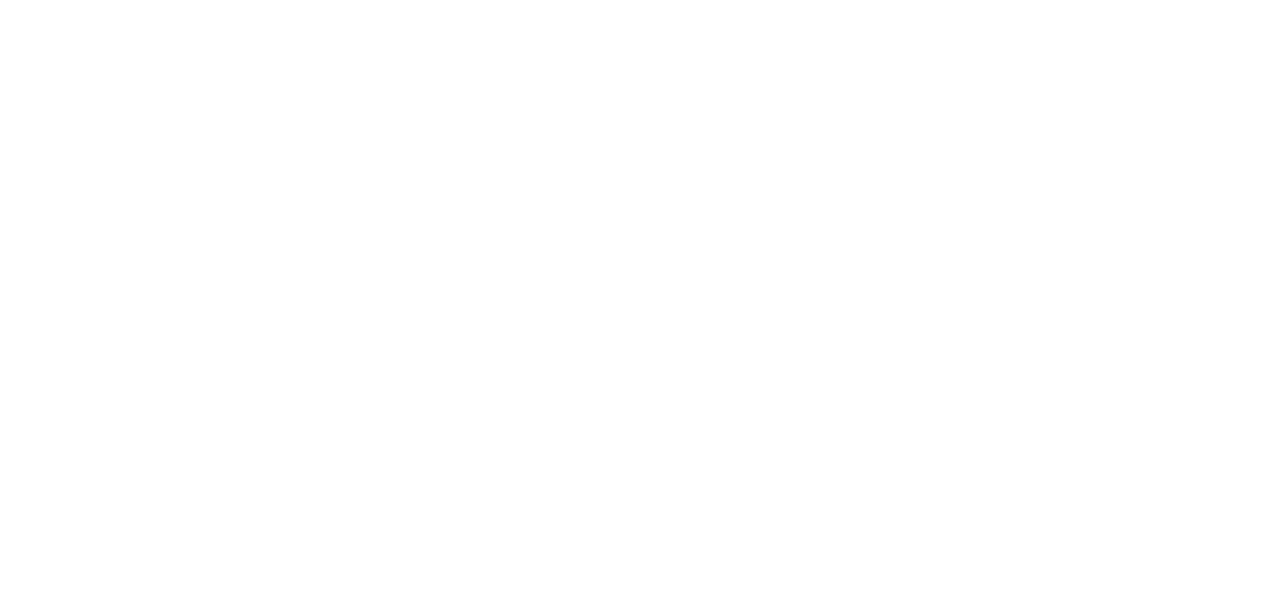
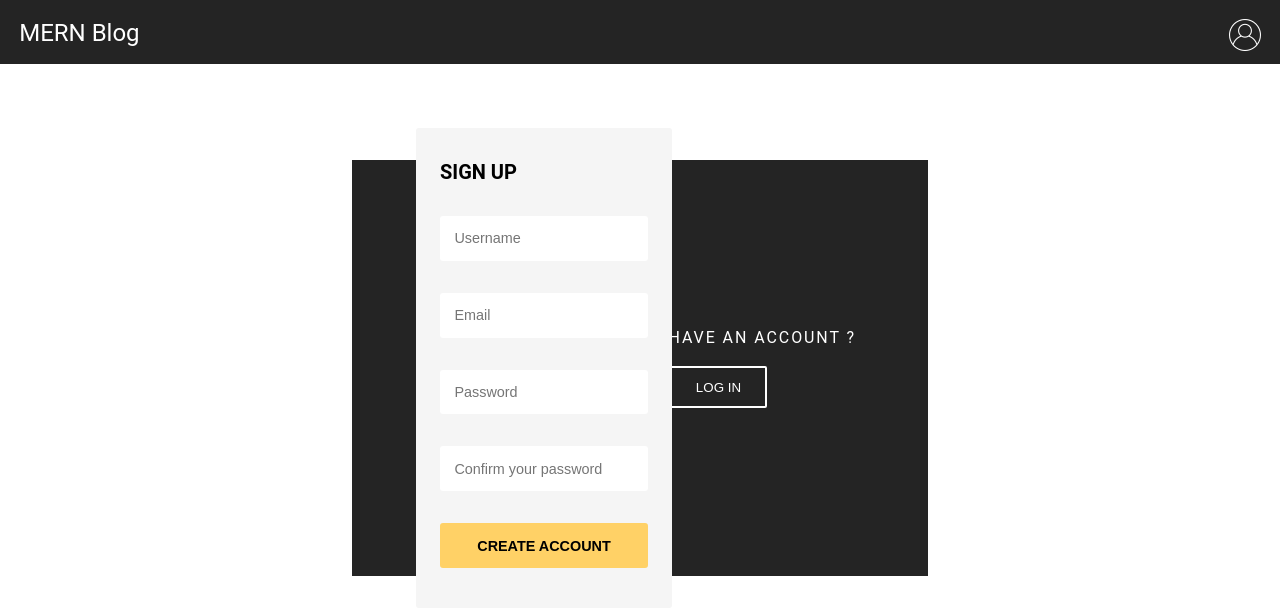
Before and after one commit to o-louis/MERN-Blog, a React (Create React App) app in the folder client/: page /sign_up in a window 1280 px wide. Shown: the top 614 px of the page. Built offline with nearby package versions, Linux system fonts and the light colour scheme.

Commit message:
Add login and signup view

```diff
--- a/client/public/style.css
+++ b/client/public/style.css
@@ -37,6 +37,8 @@ body {
     background-color:var(--bg-dark);
     padding: 1.2rem;
     z-index: 1;
+    display: flex;
+    justify-content: space-between;
 }
 
 .navbar a {
@@ -166,6 +168,106 @@ main h2 {
     text-decoration: underline;
 }
 
+/* CONNECTIONS */
+.connection-container {
+    max-width: 50%;
+    height: auto;
+    margin: 8rem auto 0;
+    padding: 2rem;
+    border-radius: 3px;
+    position: relative;
+}
+
+.connection-overlay {
+    width: 100%;
+    height: 26rem;
+    background-color: var(--bg-dark);
+    z-index: 0;
+    display: flex;
+    justify-content: flex-end;
+    align-items: center;
+    padding:4.5rem;
+    color: white;
+    /* flex-direction: column; */
+}
+
+.connection-overlay-login {
+    text-align: center;
+}
+
+.connection-overlay-login h3 {
+    text-transform: uppercase;
+    letter-spacing: 0.12rem;
+    margin-bottom: 1.2rem;
+    font-size: 1rem;
+    font-weight: 400;
+}
+.connection-overlay-login button {
+    border: 2px solid white;
+    background-color: transparent;
+    border-radius: 2px;
+    padding: 0.7rem 1.5rem;
+    color: white;
+}
+
+.connection-overlay-login button:hover {
+    background-color: white;
+}
+.connection-overlay-login button:hover a {
+    color: var(--bg-dark);
+}
+
+.connection-overlay-login a {
+    color: white;
+    text-transform: uppercase;
+}
+
+.connection-form {
+    z-index: 1;
+    position: absolute;
+    top: 0;
+    left: 6rem;
+    width: 40%;
+    height: 30rem;
+    background-color: #f5f5f5;
+    border-radius: 3px;
+    padding: 1.5rem;
+}
+.connection-form h1 {
+    margin: 0.5rem auto 2rem;
+    text-transform: uppercase;
+}
+
+.connection-form form {
+    display: flex;
+    flex-direction: column;
+}
+
+.connection-form input {
+    width: 100%;
+    padding: 0.9rem;
+    margin-bottom: 2rem;
+    border: none;
+    border-radius: 3px;
+    font-size: 0.9rem;
+}
+
+input.btn-submit {
+    background-color: #FFD166;
+    cursor: pointer;
+    font-size: 0.9rem;
+    text-transform: uppercase;
+    font-weight: 600;
+}
+
+.btn-submit:hover {
+    background-color: #FFE099;
+}
+
+.connection-form input::placeholder {
+    font-size: 0.9rem;
+}
+
 /* MEDIA QUERIES */
 @media only screen
   and (max-width: 769px)
--- a/client/src/App.js
+++ b/client/src/App.js
@@ -1,6 +1,8 @@
 import React from "react";
 import Home from "./components/Home";
 import Article from "./components/Article";
+import SignUp from "./components/SignUp";
+import Login from "./components/Login.js";
 import { BrowserRouter as Router, Route, Switch } from 'react-router-dom';
 
 function App() {
@@ -8,6 +10,8 @@ function App() {
         <Router>
             <Switch>
                 <Route exact path="/" component={Home} />
+                <Route path="/sign_up" component={SignUp} />
+                <Route path="/login" component={Login} />
                 <Route path="/article/:_id" component={Article} />
             </Switch>
         </Router>
--- /dev/null
+++ b/client/src/components/Login.js
@@ -0,0 +1,63 @@
+import React from 'react';
+import Navbar from './Navbar';
+import { login } from '../requests';
+
+class Login extends React.Component {
+    constructor(props) {
+        super(props);
+        this.state = {
+            email: "",
+            password: ""
+        };
+
+        this.handleChange = this.handleChange.bind(this);
+        this.handleSubmit = this.handleSubmit.bind(this);
+    }
+
+    handleChange(event) {
+        this.setState({ [event.target.name] : event.target.value });
+    }
+
+    handleSubmit(event) {
+        event.preventDefault();
+        login(this.state);
+    }
+
+    render() {
+        return (
+            <>
+                <Navbar />
+                <main>
+                    <div className="connection-container">
+                        <div className="connection-overlay">
+                            <div className="connection-overlay-login">
+                                <h3>Don't have an account ?</h3>
+                                <button>
+                                    <a href="/sign_up">Sign up</a>
+                                </button>
+                            </div>
+                        </div>
+
+                        <div className="connection-form">
+                            <h1>Login</h1>
+                            <form onSubmit={this.handleSubmit}>
+
+                                <input type="email" id="email" name="email" placeholder="Email"
+                                value={this.state.email}
+                                onChange={this.handleChange}/>
+
+                                <input type="password" id="password" name="password" placeholder="Password"
+                                value={this.state.password}
+                                onChange={this.handleChange}/>
+
+                                <input type="submit" value="Log in" className="btn-submit"/>
+                            </form>
+                        </div>
+                    </div>
+                </main>
+            </>
+        );
+    }
+}
+
+export default Login;
--- a/client/src/components/Navbar.js
+++ b/client/src/components/Navbar.js
@@ -4,6 +4,9 @@ const Navbar = () => {
     return (
         <nav className="navbar">
             <a href="/">MERN Blog</a>
+            <a href="/sign_up">
+                <img src="./user.png" alt="user" />
+            </a>
         </nav>
     )
 };
--- /dev/null
+++ b/client/src/components/SignUp.js
@@ -0,0 +1,72 @@
+import React from 'react';
+import Navbar from './Navbar';
+import { createUser } from '../requests';
+
+class SignUp extends React.Component {
+    constructor(props) {
+        super(props);
+        this.state = {
+            name: "",
+            email: "",
+            password: "",
+            passwordConfirm: ""
+        };
+
+        this.handleChange = this.handleChange.bind(this);
+        this.handleSubmit = this.handleSubmit.bind(this);
+    }
+
+    handleChange(event) {
+        this.setState({ [event.target.name] : event.target.value });
+    }
+
+    handleSubmit(event) {
+        event.preventDefault();
+        createUser(this.state);
+    }
+
+    render() {
+        return (
+            <>
+                <Navbar />
+                <main>
+                    <div className="connection-container">
+                        <div className="connection-overlay">
+                            <div className="connection-overlay-login">
+                                <h3>Already have an account ?</h3>
+                                <button>
+                                    <a href="/login">Log in</a>
+                                </button>
+                            </div>
+                        </div>
+
+                        <div className="connection-form">
+                            <h1>Sign up</h1>
+                            <form onSubmit={this.handleSubmit}>
+                                <input type="text" id="username" name="name" placeholder="Username"
+                                value={this.state.name}
+                                onChange={this.handleChange}/>
+
+                                <input type="email" id="email" name="email" placeholder="Email"
+                                value={this.state.email}
+                                onChange={this.handleChange}/>
+
+                                <input type="password" id="password" name="password" placeholder="Password"
+                                value={this.state.password}
+                                onChange={this.handleChange}/>
+
+                                <input type="password" id="passwordConfirm" name="passwordConfirm" placeholder="Confirm your password"
+                                value={this.state.passwordConfirm}
+                                onChange={this.handleChange}/>
+
+                                <input type="submit" value="Create account" className="btn-submit"/>
+                            </form>
+                        </div>
+                    </div>
+                </main>
+            </>
+        );
+    }
+}
+
+export default SignUp;
--- a/client/src/constants.js
+++ b/client/src/constants.js
@@ -1,5 +1,6 @@
 export const GET_ARTICLES = "http://192.168.1.15:8080/articles";
-export const GET_ARTICLE = "http://192.168.1.15:8080/articles/";
+export const CREATE_USER = "http://192.168.1.15:8080/users/register";
+export const LOGIN = "http://192.168.1.15:8080/users/login";
 
 export const LIMIT_TITLE = 70;
 export const LIMIT_DESCRIPTION = 145;
--- a/client/src/requests.js
+++ b/client/src/requests.js
@@ -6,5 +6,34 @@ export const fetchPosts = async () => {
 };
 
 export const fetchArticle = async (id) => {
-    return await axios(Constants.GET_ARTICLE+id);
+    return await axios(`${Constants.GET_ARTICLES}/${id}`);
 };
+
+export const createUser = async (data) => {
+    const { name, email, password, passwordConfirm } = data;
+    axios.post(Constants.CREATE_USER, {
+        name,
+        email,
+        password,
+        passwordConfirm
+      })
+      .then((response) => {
+        console.log(response);
+      }, (error) => {
+        console.log(error);
+      });
+}
+
+export const login = async (data) => {
+  const { email, password } = data;
+  axios.post(Constants.LOGIN, {
+      email,
+      password
+    })
+    .then((response) => {
+      console.log(response);
+      return response.data;
+    }, (error) => {
+      console.log(error);
+    });
+}
```
Also changed, not shown: client/public/user.png (added).
